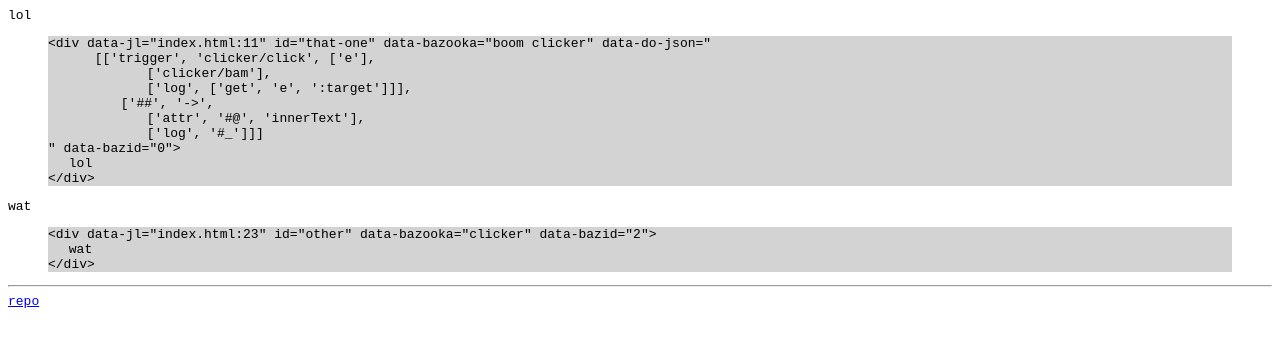
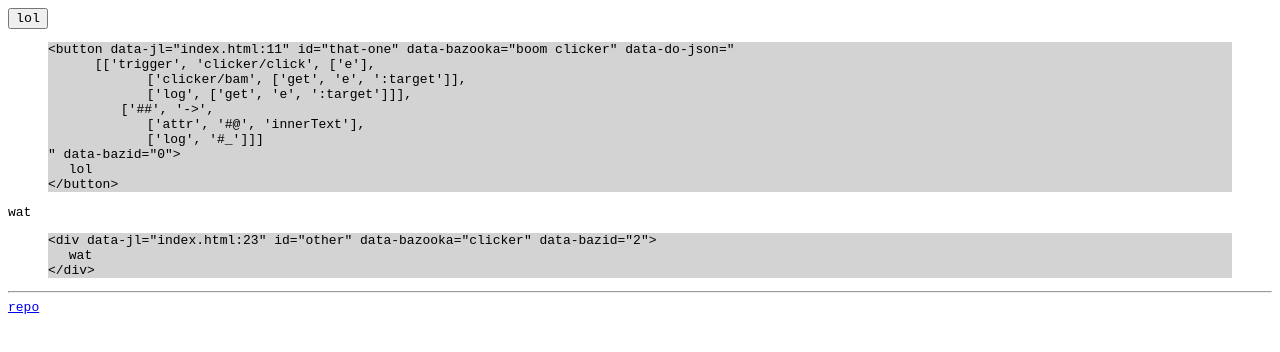
Before and after one commit to zemlanin/kaboom-drafts, a plain HTML site: page index.html in a window 1280 px wide. Drawn offline with nearby package versions, Linux system fonts and the light colour scheme.

Commit message:
visible lol

```diff
--- a/index.html
+++ b/index.html
@@ -8,17 +8,17 @@
   </style>
 </head>
 <body>
-  <div id="that-one" data-bazooka="boom clicker"
+  <button id="that-one" data-bazooka="boom clicker"
     data-do-json='
       [["trigger", "clicker/click", ["e"],
-          ["clicker/bam"],
+          ["clicker/bam", ["get", "e", ":target"]],
           ["log", ["get", "e", ":target"]]],
         ["##", "->",
           ["attr", "#@", "innerText"],
           ["log", "#_"]]]
   '>
     lol
-  </div>
+  </button>
   <blockquote data-bazooka="display" data-display="#that-one"></blockquote>
   <div id="other" data-bazooka="clicker">
     wat
@@ -103,7 +103,14 @@
       events: {
         'click': function (node, pub) { node.onclick = pub }
       },
-      "bam": function () {console.log("BAM")}
+      "bam": function (node) {
+        console.log("BAM")
+        if (node.getAttribute('style')) {
+          node.removeAttribute('style')
+        } else {
+          node.setAttribute('style', 'background-color: black; color: white')
+        }
+      }
     }
 
     display = function (node) {
```
